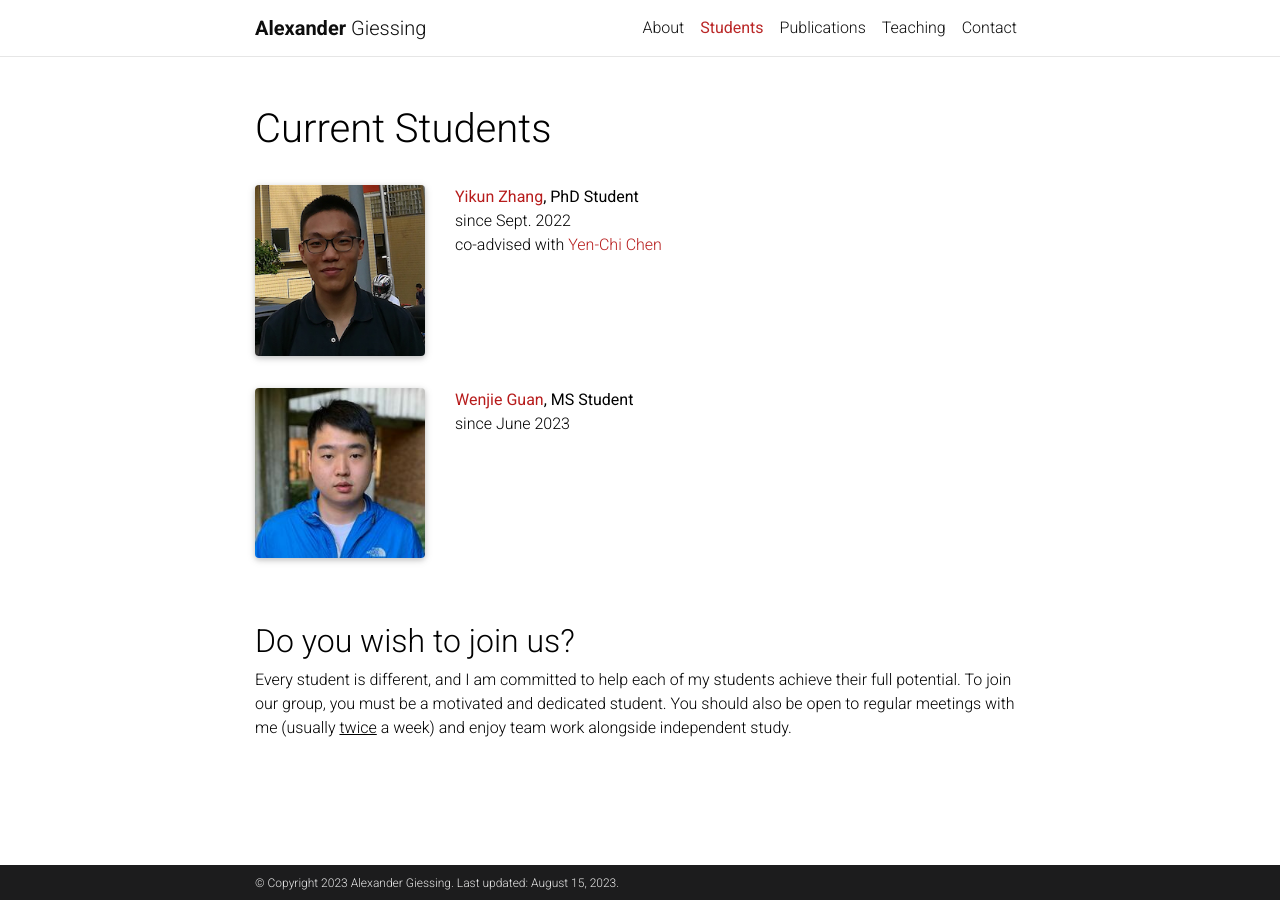
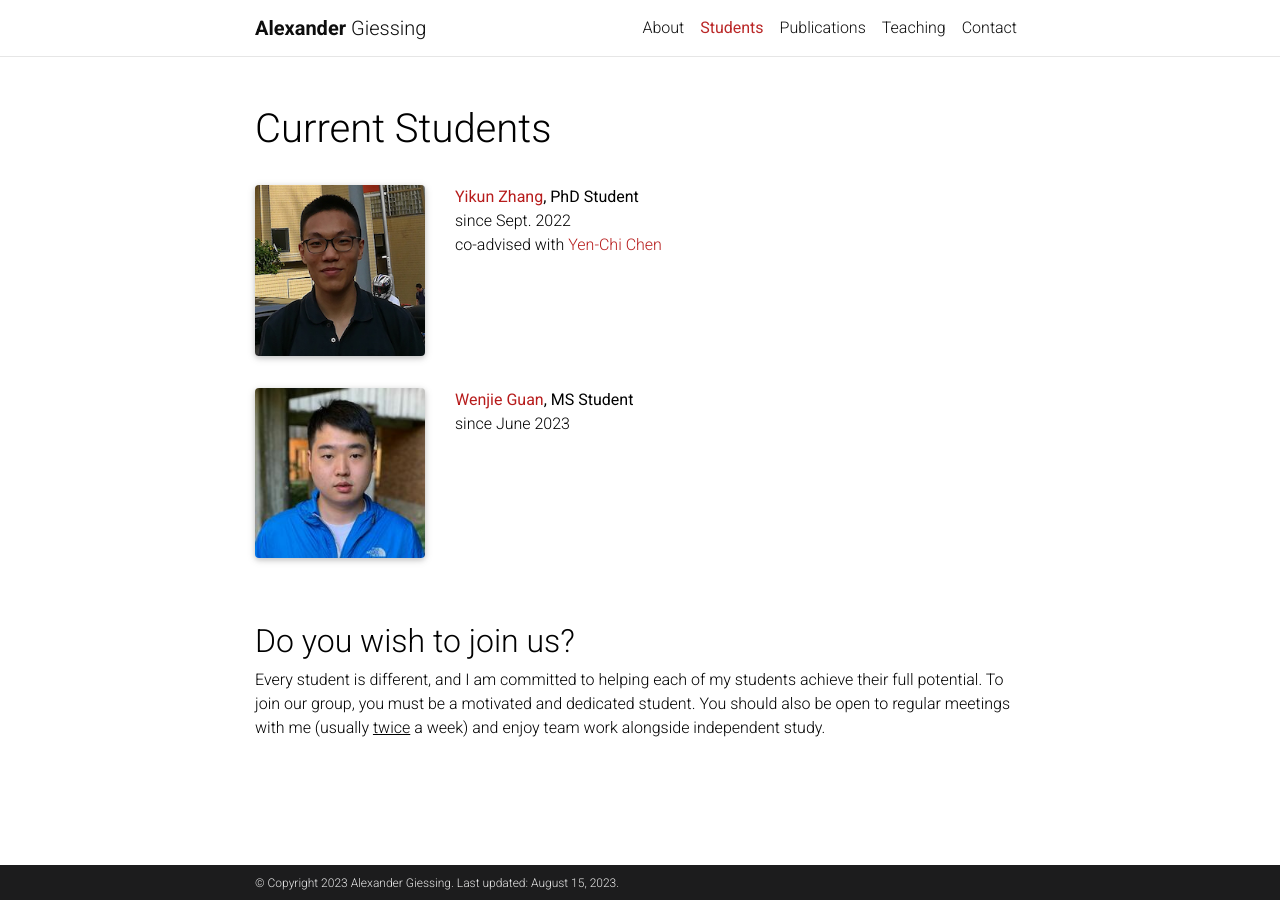
Before and after one commit to agiessing/agiessing.github.io, a Jekyll site: the page built from _pages/people.md, in a window 1280 px wide. Built offline with Jekyll 4.4.1, drawn with Linux system fonts in a browser that asks for light colours; comment, search, counter and statistics services are not loaded; a style sheet for code colours, icons or effects is not loaded.

Commit message:
Update people.md

```diff
--- a/_pages/people.md
+++ b/_pages/people.md
@@ -59,5 +59,5 @@
 
  <div class="container mt-5">
     <h2 class="post-title"> Do you wish to join us?</h2>
-        <p>Every student is different, and I am committed to help each of my students achieve their full potential. To join our group, you must be a motivated and dedicated student. You should also be open to regular meetings with me (usually <u>twice</u> a week) and enjoy team work alongside independent study. </p>
+        <p>Every student is different, and I am committed to helping each of my students achieve their full potential. To join our group, you must be a motivated and dedicated student. You should also be open to regular meetings with me (usually <u>twice</u> a week) and enjoy team work alongside independent study. </p>
  </div>
```
